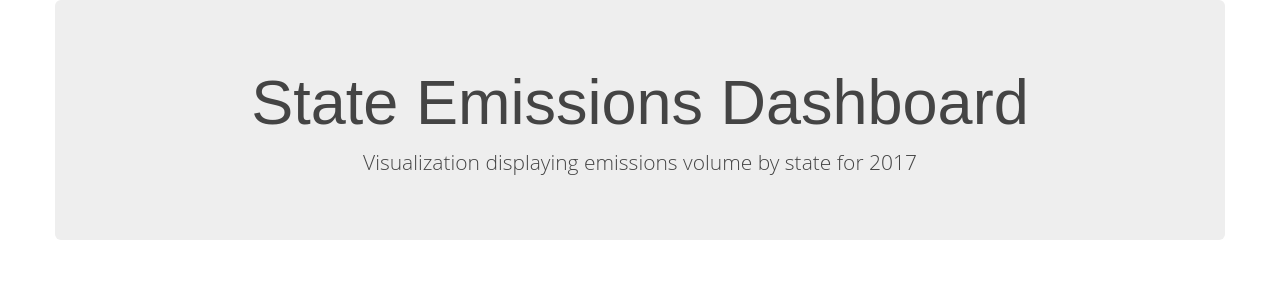
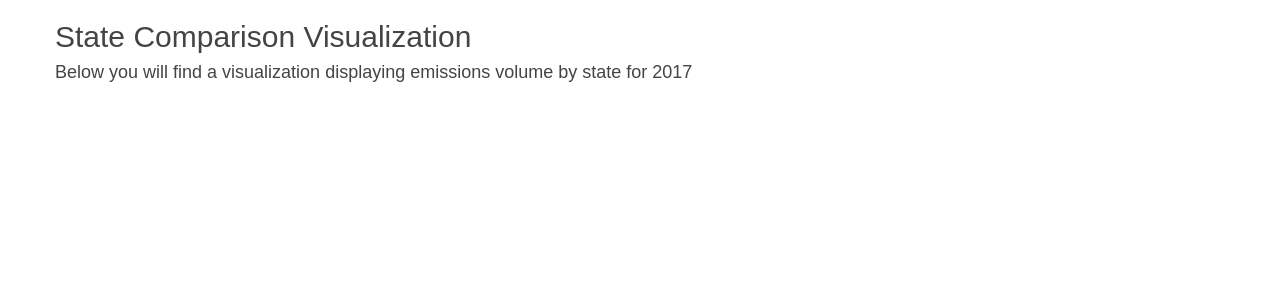
Before and after one commit to allychau/visualize_me_captain, a Flask app: page /bubble in a window 1280 px wide. Shown: the part 107-407 px from the top of the page. Run offline with Flask 2, Linux system fonts and the light colour scheme; data that the repository does not hold is empty; some libraries are stand-ins or nearby versions.

Commit message:
Updated header

```diff
--- a/templates/bubble.html
+++ b/templates/bubble.html
@@ -40,9 +40,8 @@
 
   <div class="container">
     <div class="row">
-      <div class="col-md-12 jumbotron text-center">
-        <h1>State Emissions Dashboard</h1>
-        <p>Visualization displaying emissions volume by state for 2017</p>
+        <h2>State Comparison Visualization</h2>
+        <h4>Below you will find a visualization displaying emissions volume by state for 2017</h4>
       </div>
     </div>
     <div id="bubble"></div>
```
